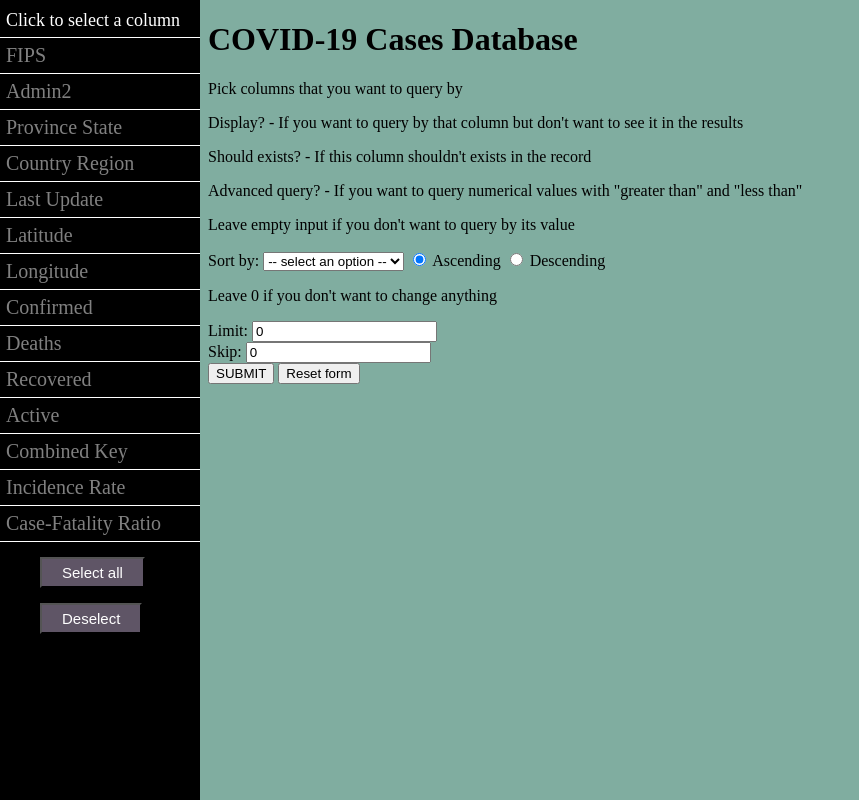
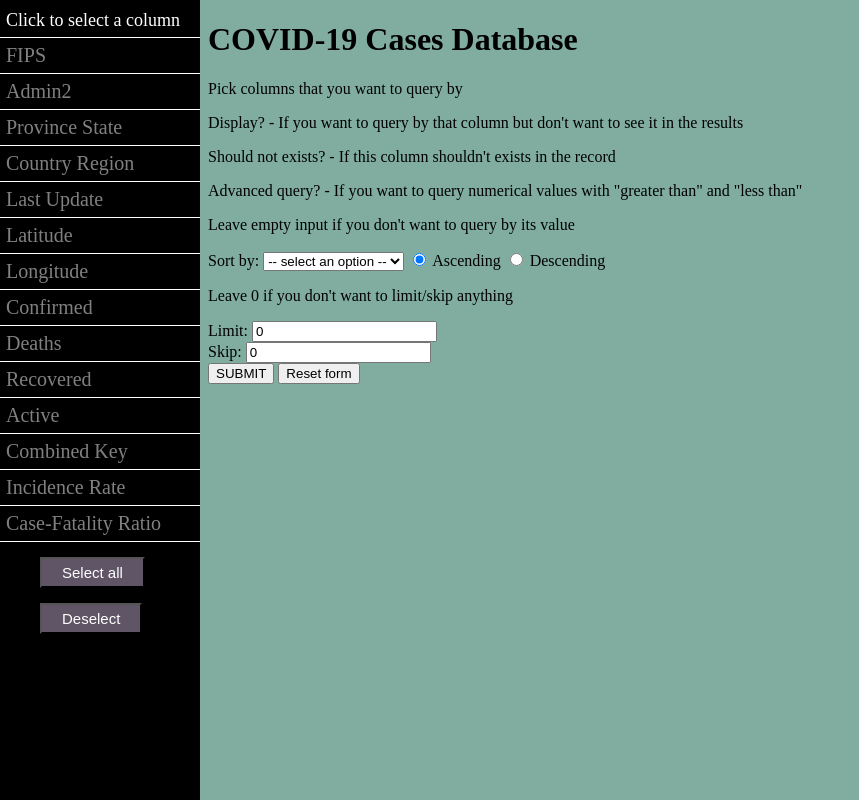
Before and after one commit to sberk97/covid19-mongo, a PHP site: page / in a window 1280 px wide. Shown: the whole page, without its empty margins (0-859 px from the left). Run offline with PHP 8.4, Linux system fonts and the light colour scheme.

Commit message:
Invert checkbox

```diff
--- a/index.php
+++ b/index.php
@@ -34,7 +34,7 @@
     <h1>COVID-19 Cases Database</h1>
     <p>Pick columns that you want to query by</p>
     <p>Display? - If you want to query by that column but don't want to see it in the results</p>
-    <p>Should exists? - If this column shouldn't exists in the record</p>
+    <p>Should not exists? - If this column shouldn't exists in the record</p>
     <p>Advanced query? - If you want to query numerical values with "greater than" and "less than"</p>
     <p>Leave empty input if you don't want to query by its value</p>
     <form id="covid-form">
@@ -42,49 +42,49 @@
       <label for="fips">FIPS:</label>
       <input type="number" id="fips-input" name="fips">
       <label for="fips-display">Display?</label><input id="fips-display" type="checkbox" checked/>
-      <label for="fips-exists">Should exists?</label><input id="fips-exists" type="checkbox" checked/>
+      <label for="fips-exists">Should not exists?</label><input id="fips-exists" type="checkbox" />
     </div>
     <div id="admin2-div" style="display:none;">
       <label for="admin2">Admin2:</label>
       <input type="text" id="admin2-input" name="admin2">
       <label for="admin2-display">Display?</label><input id="admin2-display" type="checkbox" checked/>
-      <label for="admin2-exists">Should exists?</label><input id="admin2-exists" type="checkbox" checked/>
+      <label for="admin2-exists">Should not exists?</label><input id="admin2-exists" type="checkbox" />
     </div>
     <div id="province-state-div" style="display:none;">
       <label for="province-state">Province State:</label>
       <input type="text" id="province-state-input" name="province-state">
       <label for="province-state-display">Display?</label><input id="province-state-display" type="checkbox" checked/>
-      <label for="province-state-exists">Should exists?</label><input id="province-state-exists" type="checkbox" checked/>
+      <label for="province-state-exists">Should not exists?</label><input id="province-state-exists" type="checkbox" />
     </div>
     <div id="country-region-div" style="display:none;">
       <label for="country-region">Country Region:</label>
       <input type="text" id="country-region-input" name="country-region">
       <label for="country-region-display">Display?</label><input id="country-region-display" type="checkbox" checked/>
-      <label for="country-region-exists">Should exists?</label><input id="country-region-exists" type="checkbox" checked/>
+      <label for="country-region-exists">Should not exists?</label><input id="country-region-exists" type="checkbox" />
     </div>
     <div id="last-update-div" style="display:none;">
       <label for="last-update">Last Update:</label>
       <input type="date" id="last-update-input" name="last-update-region">
       <label for="last-update-display">Display?</label><input id="last-update-display" type="checkbox" checked/>
-      <label for="last-update-exists">Should exists?</label><input id="last-update-exists" type="checkbox" checked/>
+      <label for="last-update-exists">Should not exists?</label><input id="last-update-exists" type="checkbox" />
     </div>
     <div id="latitude-div" style="display:none;">
       <label for="latitude">Latitude:</label>
       <input type="number" id="latitude-input" name="latitude">
       <label for="latitude-display">Display?</label><input id="latitude-display" type="checkbox" checked/>
-      <label for="latitude-exists">Should exists?</label><input id="latitude-exists" type="checkbox" checked/>
+      <label for="latitude-exists">Should not exists?</label><input id="latitude-exists" type="checkbox" />
     </div>
     <div id="longitude-div" style="display:none;">
       <label for="longitude">Longitude:</label>
       <input type="number" id="longitude-input" name="longitude">
       <label for="longitude-display">Display?</label><input id="longitude-display" type="checkbox" checked/>
-      <label for="longitude-exists">Should exists?</label><input id="longitude-exists" type="checkbox" checked/>
+      <label for="longitude-exists">Should not exists?</label><input id="longitude-exists" type="checkbox" />
     </div>
     <div id="confirmed-div" style="display:none;">
       <label for="confirmed">Confirmed:</label>
       <input type="number" id="confirmed-input" name="confirmed">
       <label for="confirmed-display">Display?</label><input id="confirmed-display" type="checkbox" checked/>
-      <label for="confirmed-exists">Should exists?</label><input id="confirmed-exists" type="checkbox" checked/>
+      <label for="confirmed-exists">Should not exists?</label><input id="confirmed-exists" type="checkbox" />
       <label for="confirmed-advanced">Advanced query?</label><input id="confirmed-advanced" type="checkbox"/>
       <div id="confirmed-advanced-div" style="display:none;">
         <label for="confirmed-gt">Greater than:</label>
@@ -97,7 +97,7 @@
       <label for="deaths">Deaths:</label>
       <input type="number" id="deaths-input" name="deaths">
       <label for="deaths-display">Display?</label><input id="deaths-display" type="checkbox" checked/>
-      <label for="deaths-exists">Should exists?</label><input id="deaths-exists" type="checkbox" checked/>
+      <label for="deaths-exists">Should not exists?</label><input id="deaths-exists" type="checkbox" />
       <label for="deaths-advanced">Advanced query?</label><input id="deaths-advanced" type="checkbox"/>
       <div id="deaths-advanced-div" style="display:none;">
         <label for="deaths-gt">Greater than:</label>
@@ -110,7 +110,7 @@
       <label for="recovered">Recovered:</label>
       <input type="number" id="recovered-input" name="recovered">
       <label for="recovered-display">Display?</label><input id="recovered-display" type="checkbox" checked/>
-      <label for="recovered-exists">Should exists?</label><input id="recovered-exists" type="checkbox" checked/>
+      <label for="recovered-exists">Should not exists?</label><input id="recovered-exists" type="checkbox" />
       <label for="recovered-advanced">Advanced query?</label><input id="recovered-advanced" type="checkbox"/>
       <div id="recovered-advanced-div" style="display:none;">
         <label for="recovered-gt">Greater than:</label>
@@ -123,7 +123,7 @@
       <label for="active">Active:</label>
       <input type="number" id="active-input" name="active">
       <label for="active-display">Display?</label><input id="active-display" type="checkbox" checked/>
-      <label for="active-display-exists">Should exists?</label><input id="active-display-exists" type="checkbox" checked/>
+      <label for="active-display-exists">Should not exists?</label><input id="active-display-exists" type="checkbox" />
       <label for="active-advanced">Advanced query?</label><input id="active-advanced" type="checkbox"/>
       <div id="active-advanced-div" style="display:none;">
         <label for="active-gt">Greater than:</label>
@@ -136,13 +136,13 @@
       <label for="combined-key">Combined Key:</label>
       <input type="text" id="combined-key-input" name="combined-key">
       <label for="combined-key-display">Display?</label><input id="combined-key-display" type="checkbox" checked/>
-      <label for="combined-key-exists">Should exists?</label><input id="combined-key-exists" type="checkbox" checked/>
+      <label for="combined-key-exists">Should not exists?</label><input id="combined-key-exists" type="checkbox" />
     </div>
     <div id="incidence-rate-div" style="display:none;">
       <label for="incidence-rate">Incidence Rate:</label>
       <input type="number" id="incidence-rate-input" name="incidence-rate">
       <label for="incidence-rate-display">Display?</label><input id="incidence-rate-display" type="checkbox" checked/>
-      <label for="incidence-rate-exists">Should exists?</label><input id="incidence-rate-exists" type="checkbox" checked/>
+      <label for="incidence-rate-exists">Should not exists?</label><input id="incidence-rate-exists" type="checkbox" />
       <label for="incidence-rate-advanced">Advanced query?</label><input id="incidence-rate-advanced" type="checkbox"/>
       <div id="incidence-rate-advanced-div" style="display:none;">
         <label for="incidence-rate-gt">Greater than:</label>
@@ -155,7 +155,7 @@
       <label for="case-fatality-ratio">Case-Fatality ratio:</label>
       <input type="number" id="case-fatality-ratio-input" name="case-fatality-ratio">
       <label for="case-fatality-ratio-display">Display?</label><input id="case-fatality-ratio-display" type="checkbox" checked/>
-      <label for="case-fatality-ratio-exists">Should exists?</label><input id="case-fatality-ratio-exists" type="checkbox" checked/>
+      <label for="case-fatality-ratio-exists">Should not exists?</label><input id="case-fatality-ratio-exists" type="checkbox" />
       <label for="case-fatality-ratio-advanced">Advanced query?</label><input id="case-fatality-ratio-advanced" type="checkbox"/>
       <div id="case-fatality-ratio-advanced-div" style="display:none;">
         <label for="case-fatality-ratio-gt">Greater than:</label>
@@ -189,7 +189,7 @@
       <label for="descending">Descending</label>
     </div>
     <div>
-      <p>Leave 0 if you don't want to change anything</p>
+      <p>Leave 0 if you don't want to limit/skip anything</p>
       <label for="limit">Limit:</label>
       <input type="number" id="limit-input" name="limit" value="0"><br>
       <label for="skip">Skip:</label>
--- a/script.js
+++ b/script.js
@@ -29,7 +29,7 @@ function changeVisibilityOfInput() {
         $("#" + this.id + "-div").hide();
         $("#" + this.id + "-input").val('');
         $("#" + this.id + "-display").prop('checked', true);
-        $("#" + this.id + "-exists").prop('checked', true);
+        $("#" + this.id + "-exists").prop('checked', false);
         $(this).each(cleanAdvancedInputs);
     }
 }
```
